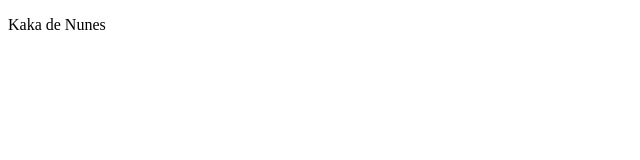
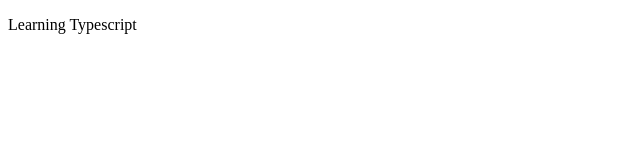
Before and after one commit to excircle/learning-typescript, a Next.js app: page / in a window 1280 px wide. Shown: the top 160 px of the page, without its empty margins (0-640 px from the left). Built offline with nearby package versions, Linux system fonts and the light colour scheme.

Commit message:
Updating home page

```diff
--- a/pages/index.tsx
+++ b/pages/index.tsx
@@ -7,7 +7,7 @@ import type { NextPageWithLayout } from './_app'
 const Page: NextPageWithLayout = () => {
   return (
     <div className="py-4 items-center text-center">
-      <p>Kaka de Nunes</p>
+      <p>Learning Typescript</p>
     </div>
   )
 }
```
